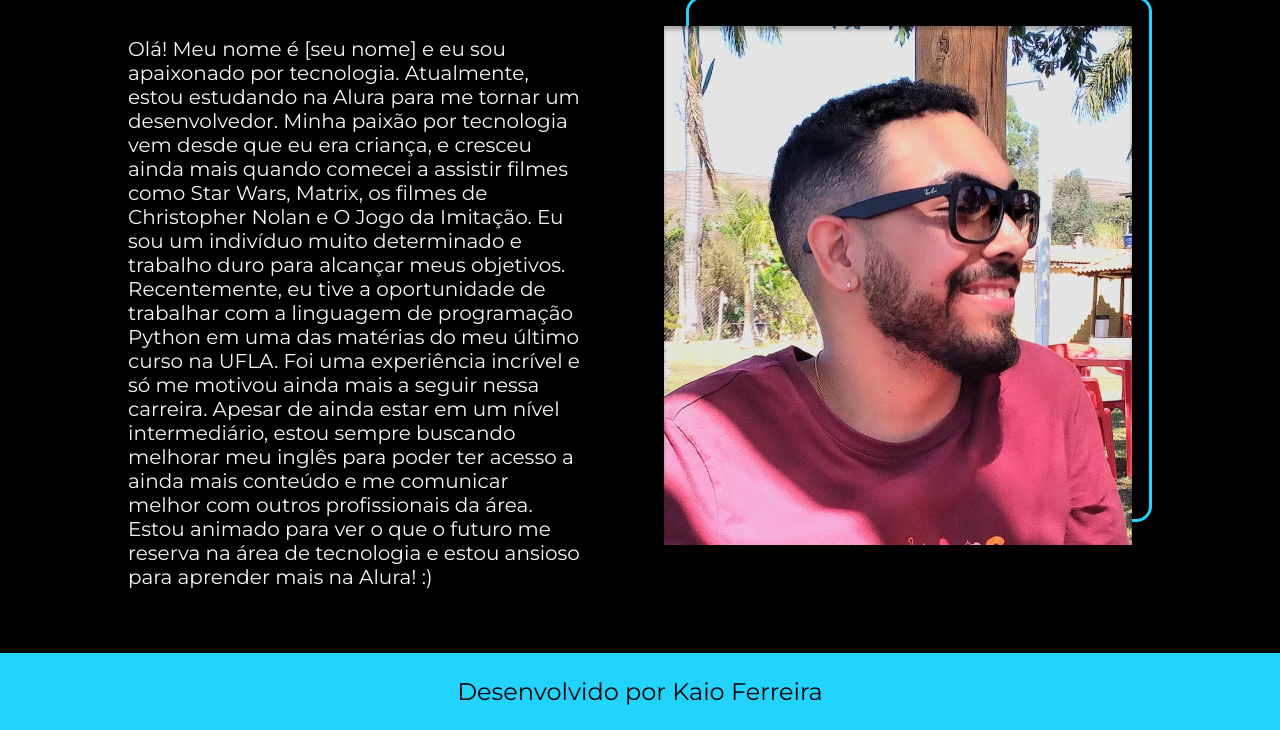
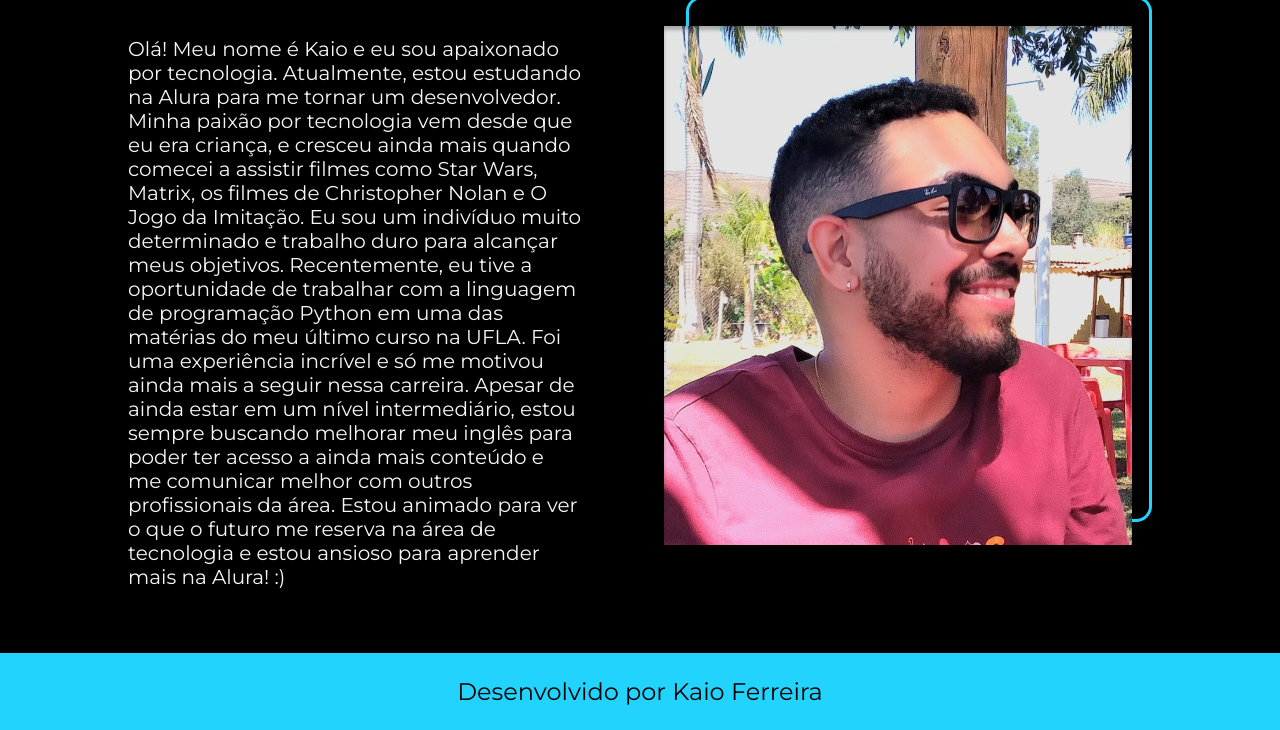
Before and after one commit to KaioFerr/portfolio, a plain HTML site: page about.html in a window 1280 px wide. Shown: the part 167-897 px from the top of the page. Drawn offline with nearby package versions, Linux system fonts and the light colour scheme.

Commit message:
Update about.html

```diff
--- a/about.html
+++ b/about.html
@@ -17,7 +17,7 @@
     <main class="apresentacao">
         <section class="apresentacao__conteudo">
             <h1 class="apresentacao__titulo">Sobre mim</h1>
-            <p class="apresentacao__paragrafo">Olá! Meu nome é [seu nome] e eu sou apaixonado por tecnologia.
+            <p class="apresentacao__paragrafo">Olá! Meu nome é Kaio e eu sou apaixonado por tecnologia.
             Atualmente, estou estudando na Alura para me tornar um desenvolvedor. Minha paixão por tecnologia vem desde que eu era criança,
             e cresceu ainda mais quando comecei a assistir filmes como Star Wars, Matrix, os filmes de Christopher Nolan e O Jogo da Imitação.
             Eu sou um indivíduo muito determinado e trabalho duro para alcançar meus objetivos. Recentemente, eu tive a oportunidade de trabalhar
```
